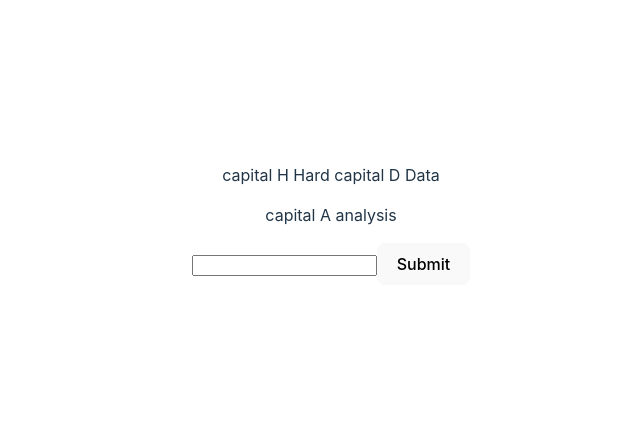
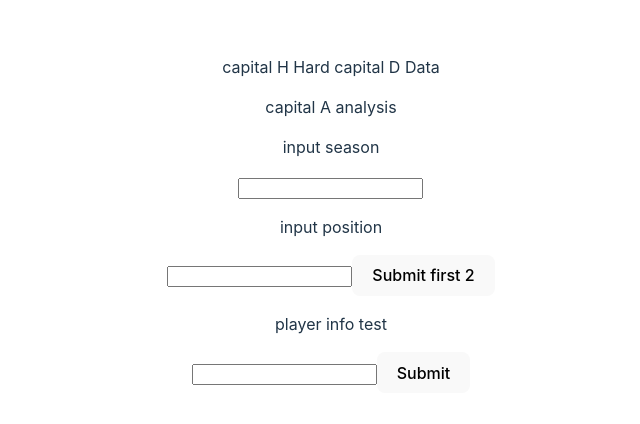
Before and after one commit to daricecrumb/sleeper_project, a React (Vite) app: page / in a window 1280 px wide. Shown: the part 184-608 px from the top of the page, without its empty margins (309-949 px from the left). Built offline with nearby package versions, Linux system fonts and the light colour scheme.

Commit message:
successfully rendered plotly chart for stdev v avg

```diff
--- a/src/App.jsx
+++ b/src/App.jsx
@@ -1,7 +1,9 @@
-import { useEffect, useState } from "react";
+import { useState } from "react";
 import { createClient } from "@supabase/supabase-js";
-import FetchPlayerInfo from './components/fetchStDevVAvg';
+import FetchPlayerInfo from './components/fetchPlayerInfo';
+import FetchStDevVAvg from "./components/fetchStDevVAvg";
 import './App.css'
+
 
 const supabase = createClient('https://lovmqlrpfkmuhbduoejl.supabase.co', 'eyJhbGciOiJIUzI1NiIsInR5cCI6IkpXVCJ9.eyJpc3MiOiJzdXBhYmFzZSIsInJlZiI6Imxvdm1xbHJwZmttdWhiZHVvZWpsIiwicm9sZSI6ImFub24iLCJpYXQiOjE3MDIyMzczMjEsImV4cCI6MjAxNzgxMzMyMX0.sUEICYW0UuStRK8EsWRWhDG9Dyk_wHUvDxO3vvHQAu0')
 
@@ -22,7 +24,10 @@ function App() {
           capital A analysis
         </p>
       </div>
-      {/* Use the DataFetchingComponent */}
+      <div>
+        <FetchStDevVAvg supabase={supabase} />
+      </div>
+      <div>
         <FetchPlayerInfo supabase={supabase} onDataFetched={handlePlayerInfo} />
         {/* Display the fetched data */}
         {playerInfo && (
@@ -31,6 +36,7 @@ function App() {
             <pre>{JSON.stringify(playerInfo, null, 2)}</pre>
           </div>
         )}
+      </div>
     </>
   )
 }
--- a/src/components/fetchPlayerInfo.jsx
+++ b/src/components/fetchPlayerInfo.jsx
@@ -1,7 +1,6 @@
 import { useState } from 'react';
 
 function FetchPlayerInfo({ supabase, onDataFetched }) {
-    const [fetchedData, setFetchedData] = useState(null);
     const [inputValue, setInputValue] = useState('');
 
     const getPlayerInfo = async () => {
@@ -10,12 +9,10 @@ function FetchPlayerInfo({ supabase, onDataFetched }) {
                 .from('player_info')
                 .select()
                 .eq('player_id', inputValue);
-                setFetchedData(data);
                 if (error) {
                 console.log('Error fetching data:', error);
                 return;
             }
-            setFetchedData(data);
             // Pass the fetched data back to the parent component (App.js)
             onDataFetched(data);
         } catch (error) {
@@ -25,6 +22,7 @@ function FetchPlayerInfo({ supabase, onDataFetched }) {
 
     return (
         <>
+            <p>player info test</p>
             {/* input and button */}
             <input
                 name="firstInput"
--- a/src/components/fetchStDevVAvg.jsx
+++ b/src/components/fetchStDevVAvg.jsx
@@ -1,23 +1,157 @@
 import { useState } from 'react';
+import Plotly from 'plotly.js-dist';
 
-function FetchStDevVAvg({ supabase, onDataFetched }) {
-    const [fetchedData, setFetchedData] = useState(null);
-    const [inputValue, setInputValue] = useState('');
+/* parameters for the function:
+    - games with 1 or more off_snp >=10
+    - chart only shows players of 1 position
+    - top 36 players shown
+*/
 
-    const getPlayerInfo = async () => {
+// calculates average given an array of numbers
+function calculateMean(numbers) {
+    const sum = numbers.reduce((acc, curr) => acc + curr, 0);
+    const mean = sum / numbers.length;
+    return Math.round((mean + Number.EPSILON) * 100) / 100
+  }
+
+// calculates stdev given an array of numbers
+function calculateStandardDeviation(numbers) {
+    const mean = calculateMean(numbers);
+    const squaredDifferences = numbers.map((num) => Math.pow(num - mean, 2));
+    const variance = calculateMean(squaredDifferences);
+    const standardDeviation = Math.sqrt(variance);
+    return Math.round((standardDeviation + Number.EPSILON) * 100) / 100
+  }
+
+function FetchStDevVAvg({ supabase }) {
+    const [inputPosition, setInputPosition] = useState('');
+    const [inputSeason, setInputSeason] = useState('');
+
+    const getStats = async () => {
         try {
-            const { data, error } = await supabase
+            // get player stats
+            const { data: playerStats, error: playerStatsError } = await supabase
+                .from('player_stats')
+                .select('player_id, points')
+                .eq('season', inputSeason)
+                .gte('off_snp', 1);
+
+                if (playerStatsError) {
+                    console.log('Error fetching playerStats:', playerStatsError);
+                    return;
+                }
+
+            // get player info (link name to id)
+            const { data: playerInfo, error: playerInfoError } = await supabase
                 .from('player_info')
-                .select()
-                .eq('player_id', inputValue);
-                setFetchedData(data);
-                if (error) {
-                console.log('Error fetching data:', error);
-                return;
+                .select('player_id, first_name, last_name')
+                .eq('position', inputPosition);
+
+                if (playerInfoError) {
+                    console.log('Error fetching playerInfo:', playerInfoError);
+                    return;
+                }
+
+            // filter out to include only playerstats whose playerid is in playerinfo
+            const filteredStats = playerStats.filter(stat =>
+                playerInfo.some(info => info.player_id === stat.player_id)
+              );
+
+            // put all the players points for the year into an array
+            const pointsMap = {};
+            filteredStats.forEach(({ player_id, points }) => {
+                if (!pointsMap[player_id]) {
+                    pointsMap[player_id] = [];
+                }
+                pointsMap[player_id].push(points);
+            });
+
+            // calculate average & standard deviation
+            const playerStatistics = {};
+            for (const playerId in pointsMap) {
+                const pointsArray = pointsMap[playerId];
+
+                const average = calculateMean(pointsArray)
+                const standardDeviation = calculateStandardDeviation(pointsArray)
+
+                playerStatistics[playerId] = {
+                    average,
+                    standardDeviation
+                };
             }
-            setFetchedData(data);
-            // Pass the fetched data back to the parent component (App.js)
-            onDataFetched(data);
+
+            const playerStatsArray = Object.entries(playerStatistics).map(([player_id, stats]) => ({
+                player_id,
+                average: stats.average,
+                standardDeviation: stats.standardDeviation
+              }));
+
+            // Sort the players by average points in descending order
+            playerStatsArray.sort((a, b) => b.average - a.average);
+
+            // Get the top 36 players
+            const topPlayers = playerStatsArray.slice(0, 36);
+
+            const topPlayersWithFullname = topPlayers.map(player => {
+                const playerName = playerInfo.find(info => info.player_id === player.player_id);
+                const { first_name, last_name } = playerName || {};
+
+                return {
+                  ...player,
+                  fullname: `${first_name} ${last_name}`
+                };
+              });
+
+            console.log("data for chart: ", topPlayersWithFullname);
+
+            // plotly plot
+            const renderPlot = (data) => {
+                // Plotly setup based on fetched data
+                // ... (previous Plotly setup code)
+                const traceData = data.map(player => ({
+                    x: [player.average],
+                    y: [player.standardDeviation],
+                    mode: 'markers+text',
+                    type: 'scatter',
+                    name: player.fullname,
+                    text: [player.fullname],
+                    textposition: 'top center',
+                    textfont: {
+                    family: 'Raleway, sans-serif'
+                    },
+                    marker: { size: 12 }
+                }));
+
+                const layout = {
+                    xaxis: {
+                    title: 'Average',
+                    range: [Math.min(...data.map(player => player.average)) - 1, Math.max(...data.map(player => player.average)) + 1]
+                    },
+                    yaxis: {
+                    title: 'Standard Deviation',
+                    range: [Math.min(...data.map(player => player.standardDeviation)) - 1, Math.max(...data.map(player => player.standardDeviation)) + 1]
+                    },
+                    legend: {
+                    orientation: 'h',
+                    y: -0.2,
+                    x: 0.5,
+                    xanchor: 'center',
+                    yanchor: 'top',
+                    font: {
+                        family: 'Arial, sans-serif',
+                        size: 12,
+                        color: 'grey'
+                    }
+                    },
+                    title: 'Player Statistics Scatter Plot'
+                };
+
+                Plotly.newPlot('myDiv', traceData, layout);
+            };
+
+            // rendering plot
+            renderPlot(topPlayersWithFullname)
+
         } catch (error) {
             console.error('Error fetching data:', error);
         }
@@ -25,16 +159,27 @@ function FetchStDevVAvg({ supabase, onDataFetched }) {
 
     return (
         <>
+            <p>input season</p>
             {/* input and button */}
             <input
-                name="firstInput"
-                type="text"
-                value={inputValue}
+                name="inputSeason"
+                type="number"
+                value={inputSeason}
                 onChange={(e) => {
-                    setInputValue(e.target.value);
+                    setInputSeason(e.target.value);
                 }}
             />
-            <button onClick={getPlayerInfo}>Submit</button>
+            <p>input position</p>
+            <input
+                name="inputPosition"
+                type="text"
+                value={inputPosition}
+                onChange={(e) => {
+                    setInputPosition(e.target.value);
+                }}
+            />
+            <button onClick={getStats}>Submit first 2</button>
+            <div id="myDiv" />
         </>
     );
 }
```
Also changed, not shown: 1 other file (tests, documents, lock files or other folders). Lines whose indentation alone changed are shown as unchanged.
